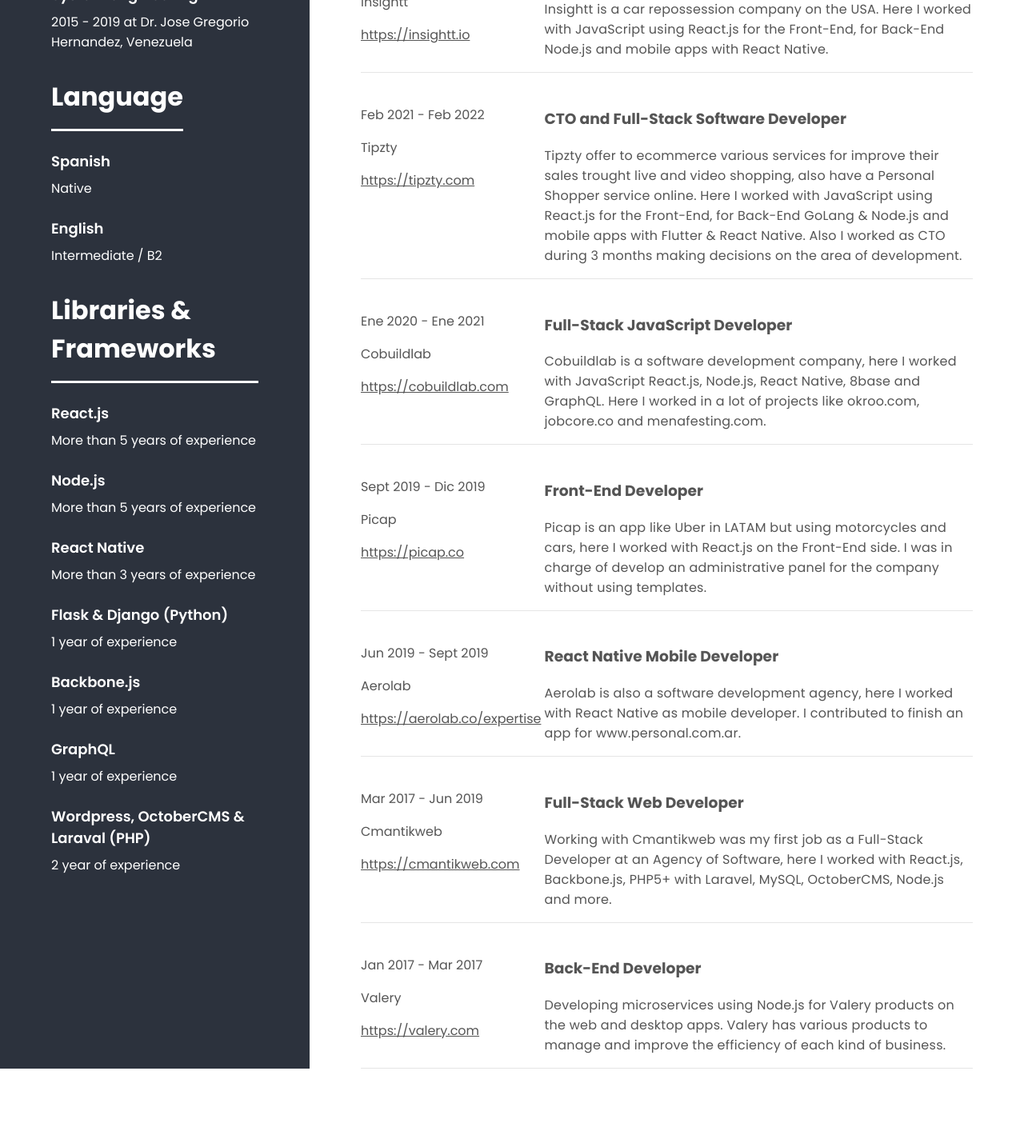
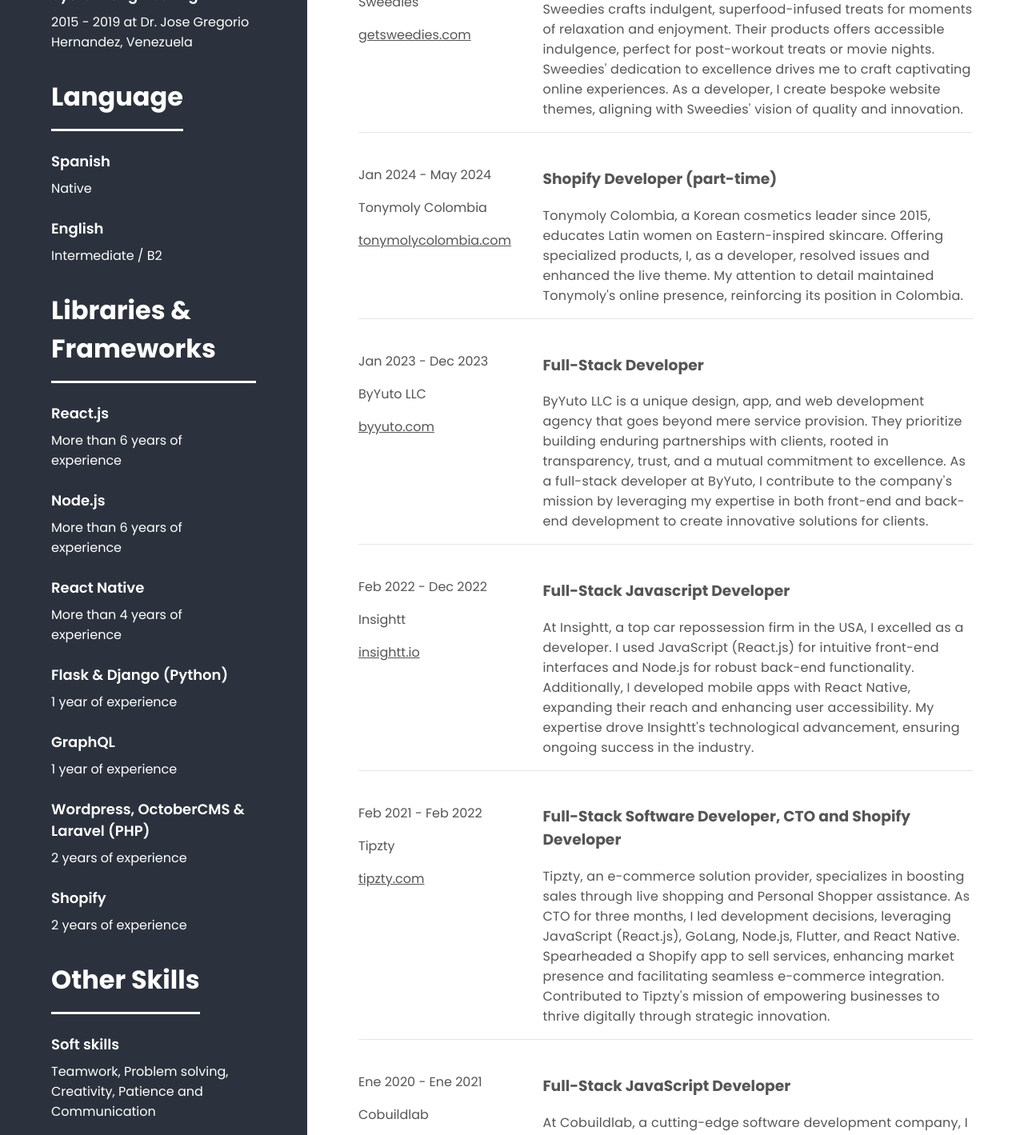
Before and after one commit to rich-97/my-resume, a Next.js app: page / in a window 1280 px wide. Shown: the part 760-2179 px from the top of the page at 80% size. Before the commit the page ends 2096 px from the top, so only its background shows below. Built offline with nearby package versions, Linux system fonts and the light colour scheme.

Commit message:
adding more experiences

```diff
--- a/src/data/data.json
+++ b/src/data/data.json
@@ -1,60 +1,81 @@
 {
-  "email": "ricardo.moreno.dev@gmail.com",
+  "email": "morenoricardo237@gmail.com",
   "full_name": "Ricardo Moreno",
   "avatar": "https://dtv0n64gnvy8v.cloudfront.net/39e7ed72-3b15-11eb-bac4-98460a8fcda2.jpg",
   "phone": "+57 3135472537",
   "address": "Santa Marta, Colombia",
-  "profession": "Full-Stack JavaScript Developer",
-  "description": "I am a software developer specialized in web and mobile applications with more than 5 years of experience in different Frameworks. As a professional I am in charge of the analysis, design and implementation of components, architectures and systems in the area of software development. My experience has taught me to choose wisely the resources and tools to create an applicable, scalable and efficient software solution.",
+  "profession": "Senior Full-Stack Developer",
+  "description": "I am a software developer specialized in web and mobile applications with more than 6 years of experience in different Frameworks. As a professional I am in charge of the analysis, design and implementation of components, architectures and systems in the area of software development. My experience has taught me to choose wisely the resources and tools to create an applicable, scalable and efficient software solution.",
   "jobs": [
     {
-      "date": "Feb 2022 - Present",
+      "date": "Jan 2024 - May 2024",
+      "company": "Sweedies",
+      "companyLink": "getsweedies.com",
+      "title": "Shopify Developer (part-time)",
+      "description": "Sweedies crafts indulgent, superfood-infused treats for moments of relaxation and enjoyment. Their products offers accessible indulgence, perfect for post-workout treats or movie nights. Sweedies' dedication to excellence drives me to craft captivating online experiences. As a developer, I create bespoke website themes, aligning with Sweedies' vision of quality and innovation."
+    },
+    {
+      "date": "Jan 2024 - May 2024",
+      "company": "Tonymoly Colombia",
+      "companyLink": "tonymolycolombia.com",
+      "title": "Shopify Developer (part-time)",
+      "description": "Tonymoly Colombia, a Korean cosmetics leader since 2015, educates Latin women on Eastern-inspired skincare. Offering specialized products, I, as a developer, resolved issues and enhanced the live theme. My attention to detail maintained Tonymoly's online presence, reinforcing its position in Colombia."
+    },
+    {
+      "date": "Jan 2023 - Dec 2023",
+      "company": "ByYuto LLC",
+      "companyLink": "byyuto.com",
+      "title": "Full-Stack Developer",
+      "description": "ByYuto LLC is a unique design, app, and web development agency that goes beyond mere service provision. They prioritize building enduring partnerships with clients, rooted in transparency, trust, and a mutual commitment to excellence. As a full-stack developer at ByYuto, I contribute to the company's mission by leveraging my expertise in both front-end and back-end development to create innovative solutions for clients. "
+    },
+    {
+      "date": "Feb 2022 - Dec 2022",
       "company": "Insightt",
-      "companyLink": "https://insightt.io",
+      "companyLink": "insightt.io",
       "title": "Full-Stack Javascript Developer",
-      "description": "Insightt is a car repossession  company on the USA. Here I worked with JavaScript using React.js for the Front-End, for Back-End Node.js and mobile apps with React Native."
+      "description": "At Insightt, a top car repossession firm in the USA, I excelled as a developer. I used JavaScript (React.js) for intuitive front-end interfaces and Node.js for robust back-end functionality. Additionally, I developed mobile apps with React Native, expanding their reach and enhancing user accessibility. My expertise drove Insightt's technological advancement, ensuring ongoing success in the industry."
     },
     {
       "date": "Feb 2021 - Feb 2022",
       "company": "Tipzty",
-      "companyLink": "https://tipzty.com",
-      "title": "CTO and Full-Stack Software Developer",
-      "description": "Tipzty offer to ecommerce various services for improve their sales trought live and video shopping, also have a Personal Shopper service online. Here I worked with JavaScript using React.js for the Front-End, for Back-End GoLang & Node.js and mobile apps with Flutter & React Native. Also I worked as CTO during 3 months making decisions on the area of development."
+      "companyLink": "tipzty.com",
+      "title": "Full-Stack Software Developer, CTO and Shopify Developer",
+      "description": "Tipzty, an e-commerce solution provider, specializes in boosting sales through live shopping and Personal Shopper assistance. As CTO for three months, I led development decisions, leveraging JavaScript (React.js), GoLang, Node.js, Flutter, and React Native. Spearheaded a Shopify app to sell services, enhancing market presence and facilitating seamless e-commerce integration. Contributed to Tipzty's mission of empowering businesses to thrive digitally through strategic innovation."
     },
     {
       "date": "Ene 2020 - Ene 2021",
       "company": "Cobuildlab",
-      "companyLink": "https://cobuildlab.com",
+      "companyLink": "cobuildlab.com",
       "title": "Full-Stack JavaScript Developer",
-      "description": "Cobuildlab is a software development company, here I worked with JavaScript React.js, Node.js, React Native, 8base and GraphQL. Here I worked in a lot of projects like okroo.com, jobcore.co and menafesting.com."
+      "description": "At Cobuildlab, a cutting-edge software development company, I improved my skills in JavaScript, including React.js, Node.js, React Native, 8base, and GraphQL. I contributed to various projects, including okroo.com, jobcore.co, and menafesting.com, enriching my experience and expertise in delivering high-quality solutions."
     },
     {
       "date": "Sept 2019 - Dic 2019",
       "company": "Picap",
-      "companyLink": "https://picap.co",
+      "companyLink": "picap.co",
       "title": "Front-End Developer",
-      "description": "Picap is an app like Uber in LATAM but using motorcycles and cars, here I worked with React.js on the Front-End side. I was in charge of develop an administrative panel for the company without using templates."
+      "description": "At Picap, an innovative app akin to Uber in LATAM, specializing in motorcycle and car rides, I spearheaded front-end development using React.js. Notably, I undertook the responsibility of crafting a bespoke administrative panel for the company, eschewing templates to ensure tailor-made solutions."
     },
     {
       "date": "Jun 2019 - Sept 2019",
       "company": "Aerolab",
-      "companyLink": "https://aerolab.co/expertise",
+      "companyLink": "aerolab.co/expertise",
       "title": "React Native Mobile Developer",
-      "description": "Aerolab is also a software development agency, here I worked with React Native as mobile developer. I contributed to finish an app for www.personal.com.ar."
+      "description": "At Aerolab, a leading software development agency, my role as a mobile developer focused on React Native. I played a significant role in completing an app for www.personal.com.ar, showcasing my expertise in mobile development within the React Native framework."
     },
     {
       "date": "Mar 2017 - Jun 2019",
       "company": "Cmantikweb",
-      "companyLink": "https://cmantikweb.com",
+      "companyLink": "cmantikweb.com",
       "title": "Full-Stack Web Developer",
-      "description": "Working with Cmantikweb was my first job as a Full-Stack Developer at an Agency of Software, here I worked with React.js, Backbone.js, PHP5+ with Laravel, MySQL, OctoberCMS, Node.js and more."
+      "description": "My tenure at Cmantikweb marked my debut as a Full-Stack Developer in a software agency. I adeptly utilized a range of technologies including React.js, Backbone.js, PHP5+ with Laravel, MySQL, OctoberCMS, Node.js, and more. This experience laid a solid foundation for my journey as a versatile developer."
     },
     {
       "date": "Jan 2017 - Mar 2017",
       "company": "Valery",
-      "companyLink": "https://valery.com",
+      "companyLink": "valery.com",
       "title": "Back-End Developer",
-      "description": "Developing microservices using Node.js for Valery products on the web and desktop apps. Valery has various products to manage and improve the efficiency of each kind of business."
+      "description": "I specialized in developing microservices with Node.js for Valery's web and desktop applications. Valery offers a diverse range of products tailored to optimize and streamline operations across various industries, enhancing business efficiency and management."
     }
   ],
   "sections": [
@@ -85,32 +106,48 @@
       "items": [
         {
           "name": "React.js",
-          "value": "More than 5 years of experience"
+          "value": "More than 6 years of experience"
         },
         {
           "name": "Node.js",
-          "value": "More than 5 years of experience"
+          "value": "More than 6 years of experience"
         },
         {
           "name": "React Native",
-          "value": "More than 3 years of experience"
+          "value": "More than 4 years of experience"
         },
         {
           "name": "Flask & Django (Python)",
           "value": "1 year of experience"
         },
         {
-          "name": "Backbone.js",
+          "name": "GraphQL",
           "value": "1 year of experience"
         },
         {
-          "name": "GraphQL",
-          "value": "1 year of experience"
+          "name": "Wordpress, OctoberCMS & Laravel (PHP)",
+          "value": "2 years of experience"
         },
-
         {
-          "name": "Wordpress, OctoberCMS & Laraval (PHP)",
-          "value": "2 year of experience"
+          "name": "Shopify",
+          "value": "2 years of experience"
+        }
+      ]
+    },
+    {
+      "title": "Other Skills",
+      "items": [
+        {
+          "name": "Soft skills",
+          "value": "Teamwork, Problem solving, Creativity, Patience and Communication"
+        },
+        {
+          "name": "Adobe Programs",
+          "value": "Adobe XD, Adobe Illustrator and Photoshop"
+        },
+        {
+          "name": "Operating systems",
+          "value": "Windows, macOS and Linux"
         }
       ]
     }
--- a/src/pages/index.tsx
+++ b/src/pages/index.tsx
@@ -65,7 +65,7 @@
                   <p className={styles.JobDate}>{job.company}</p>
                   <a
                     className={styles.JobDate}
-                    href={job.companyLink}
+                    href={`https://${job.companyLink}`}
                     target="_blank"
                     rel="noreferrer"
                   >
--- a/src/styles/Home.module.css
+++ b/src/styles/Home.module.css
@@ -16,7 +16,6 @@
   padding: 0px 64px;
   padding-top: 64px;
   max-width: 1000px;
-  background-color: #fff;
 }
 
 .ImageContainer {
```
Also changed, not shown: 1 other file (tests, documents, lock files or other folders).
